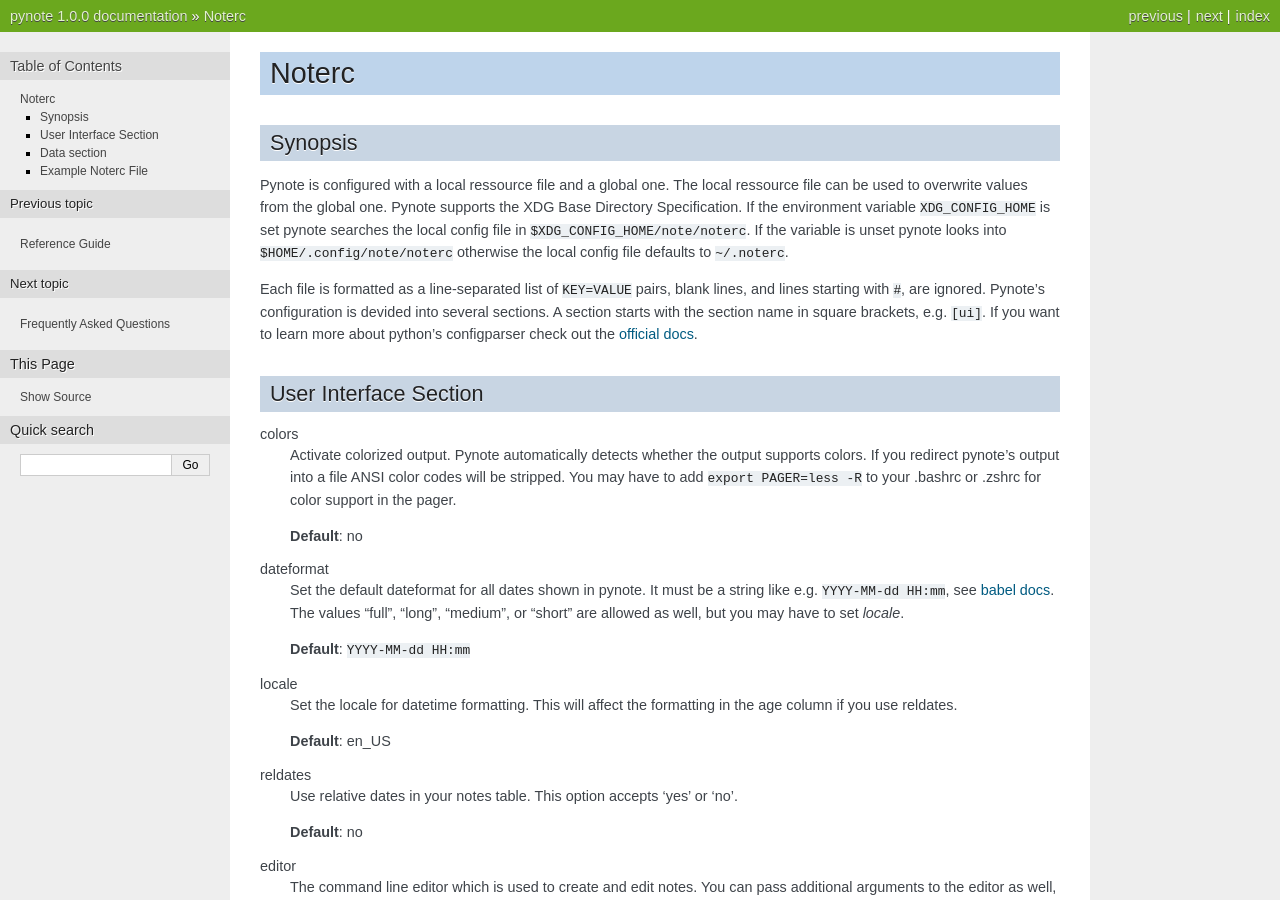
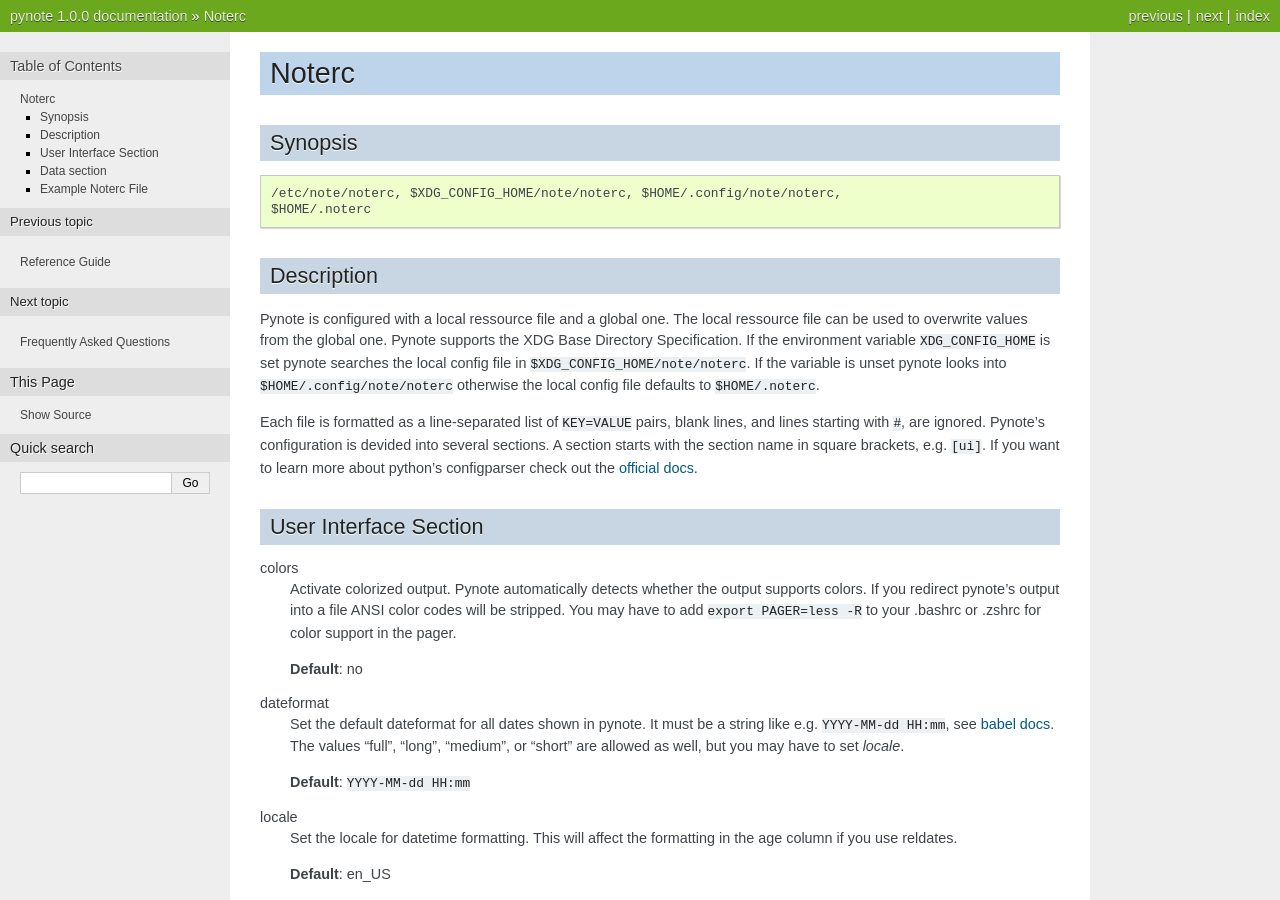
Before and after one commit to fastpacecolding/pynote, a Sphinx documentation site: the page built from docs/configuration.rst, in a window 1280 px wide and 900 px high. Built offline with Sphinx 7.4.7, drawn with Linux system fonts in a browser that asks for light colours.

Commit message:
Add missing SYNOPSIS section in noterc(5)

```diff
--- a/docs/configuration.rst
+++ b/docs/configuration.rst
@@ -3,6 +3,14 @@
 
 Synopsis
 --------
+
+::
+
+    /etc/note/noterc, $XDG_CONFIG_HOME/note/noterc, $HOME/.config/note/noterc,
+    $HOME/.noterc
+
+Description
+-----------
 
 Pynote is configured with a local ressource file and a global one. The local
 ressource file can be used to overwrite values from the global one. Pynote
@@ -10,7 +18,7 @@
 ``XDG_CONFIG_HOME`` is set pynote searches the local config file in
 ``$XDG_CONFIG_HOME/note/noterc``. If the variable is unset pynote looks into
 ``$HOME/.config/note/noterc`` otherwise the local config file defaults to
-``~/.noterc``.
+``$HOME/.noterc``.
 
 Each file is formatted as a line-separated list of ``KEY=VALUE`` pairs, blank
 lines, and lines starting with ``#``, are ignored. Pynote's configuration is
@@ -19,8 +27,6 @@
 check out the `official docs`_.
 
 .. _`official docs`: http://docs.python.org/3.4/library/configparser.html#quick-start
-
-
 
 User Interface Section
 ----------------------
@@ -68,7 +74,6 @@
 .. _`babel docs`: http://babel.pocoo.org/docs/dates/#date-fields
 .. _`pygments webpage`: http://pygments.org/docs/styles/#getting-a-list-of-available-styles
 
-
 Data section
 ------------
 
@@ -105,7 +110,6 @@
 
     **Default**: False
 
-
 Example Noterc File
 -------------------
 
```
